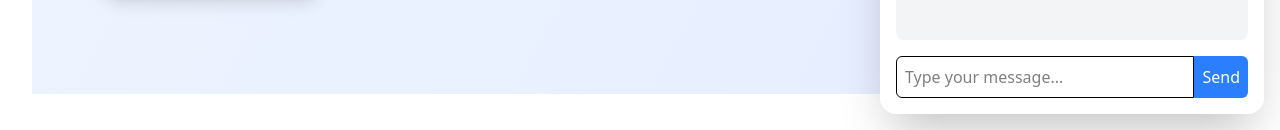
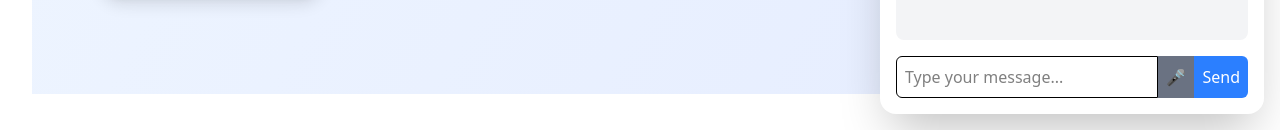
Before and after one commit to chetankumar-rs/LUMEN-AI, a React (Vite) app in the folder frontend/loan-app/: page /home in a window 1280 px wide. Both pictures are taken after a click on the button "Chat". Shown: the part 670-800 px from the top of the page. Built offline with nearby package versions, Linux system fonts and the light colour scheme.

Commit message:
web api speech integration

```diff
--- a/frontend/loan-app/src/components/Home.jsx
+++ b/frontend/loan-app/src/components/Home.jsx
@@ -92,7 +92,7 @@ function Navbar({ tog }) {
         {tog ? (
            <>
            <div className='text-blue-600' >
-            <Dashboard/>
+            <Dashboard tog={tog}/>
 
 
            </div>
--- a/frontend/loan-app/src/components/chatbot1.jsx
+++ b/frontend/loan-app/src/components/chatbot1.jsx
@@ -95,6 +95,20 @@ export default function ChatBot({ msg }) {
     };
   };
 
+  const handleSpeechToText = () => {
+    const recognition = new (window.SpeechRecognition || window.webkitSpeechRecognition)();
+    recognition.lang = selectedLanguage;
+    recognition.start();
+
+    recognition.onresult = (event) => {
+      setPrompt(event.results[0][0].transcript);
+    };
+
+    recognition.onerror = (event) => {
+      console.error("Speech recognition error:", event.error);
+    };
+  };
+
   return (
     <div className="fixed bottom-4 right-4 z-50 font-sans">
       <button onClick={() => setIsOpen(!isOpen)} className="bg-gradient-to-r from-blue-500 to-blue-600 text-white p-4 rounded-full shadow-lg hover:shadow-xl transition-transform transform hover:scale-105">
@@ -122,6 +136,7 @@ export default function ChatBot({ msg }) {
           </div>
           <form onSubmit={(e) => { e.preventDefault(); sendMessage(); }} className="mt-4 flex">
             <input type="text" value={prompt} onChange={(e) => setPrompt(e.target.value)} placeholder="Type your message..." className="border p-2 flex-1 rounded-l-md" />
+            <button type="button" onClick={handleSpeechToText} className="bg-gray-500 text-white p-2">🎤</button>
             <button type="submit" disabled={loading} className="bg-blue-500 text-white p-2 rounded-r-md">Send</button>
           </form>
           <audio ref={audioRef} style={{ display: 'none' }} />
--- a/frontend/loan-app/src/components/dashboard.jsx
+++ b/frontend/loan-app/src/components/dashboard.jsx
@@ -1,7 +1,7 @@
 import { useState } from "react";
 import { useNavigate } from "react-router-dom";
 
-export default function Dashboard() {
+export default function Dashboard({tog}) {
   const navigate = useNavigate();
   const [isSidebarOpen, setIsSidebarOpen] = useState(false);
 
@@ -13,7 +13,12 @@ export default function Dashboard() {
           isSidebarOpen ? "translate-x-0" : "-translate-x-64"
         } transition-transform duration-300 ease-in-out`}
       >
-        <div className="p-4 border-b text-lg font-semibold">Dashboard</div>
+        {tog?(<>
+          <div className="p-4 border-b text-lg font-semibold">Welcome</div>
+        </>):(<>
+
+          <div className="p-4 border-b text-lg font-semibold">Dashboard</div>
+        </>)}
         <nav className="p-4 space-y-2">
           <button onClick={() => setIsSidebarOpen(false)} className="w-full text-left p-2 hover:bg-gray-200">
             Overview
--- a/frontend/loan-app/src/components/login.jsx
+++ b/frontend/loan-app/src/components/login.jsx
@@ -18,7 +18,7 @@ export default function Login({setTog}) {
     setIsLoading(true);
 
     try {
-      const response = await axios.post("http://localhost:6005/api/auth/login", {
+      const response = await axios.post("http://localhost:6013/api/auth/login", {
         email,
         password,
       });
--- a/frontend/loan-app/src/components/signup.jsx
+++ b/frontend/loan-app/src/components/signup.jsx
@@ -19,7 +19,7 @@ export default function Signup() {
     setIsLoading(true);
 
     try {
-      const response = await axios.post("http://localhost:6005/api/auth/register", {
+      const response = await axios.post("http://localhost:6013/api/auth/register", {
         name,
         email,
         password
```
